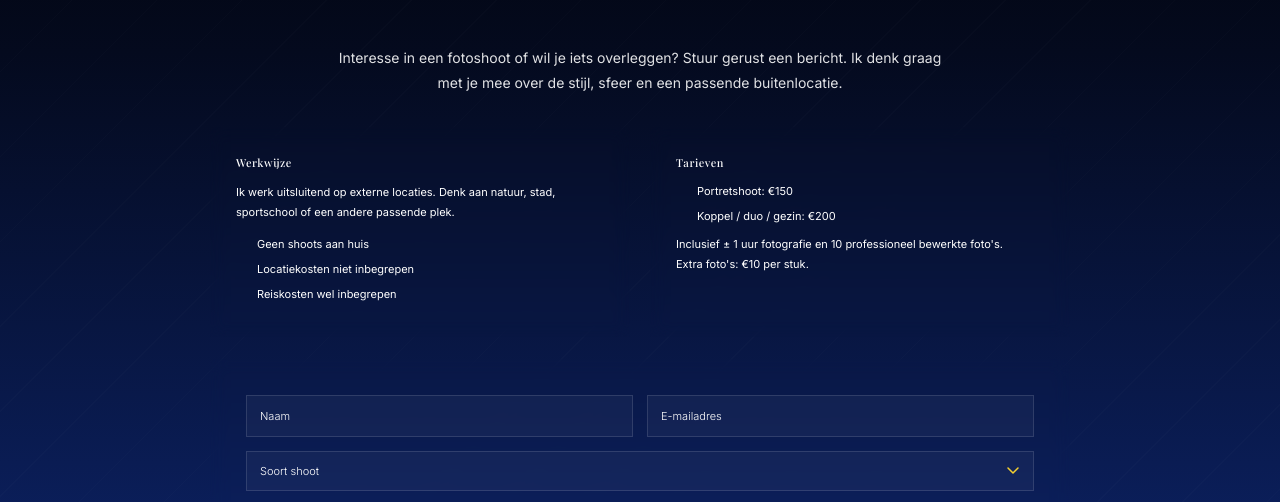
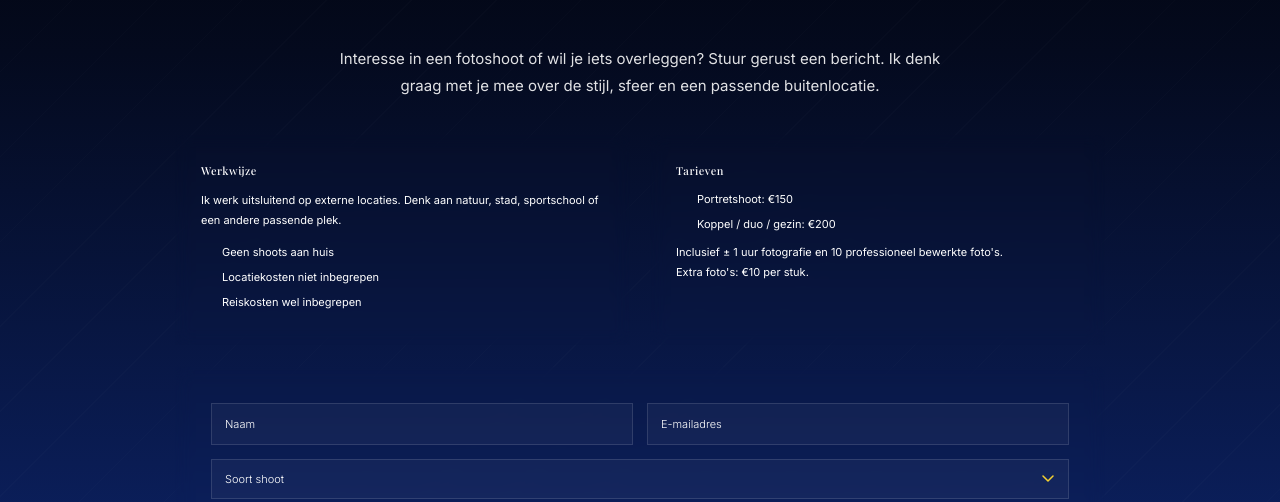
Before and after one commit to fbportretfotograaf/portfolio, a plain HTML site: page contact.html in a window 1280 px wide. Shown: the part 268-770 px from the top of the page. Drawn offline with nearby package versions, Linux system fonts and the light colour scheme.

Commit message:
Refactor contact.html for improved layout and styles
Updated the contact page with new styles and layout adjustments.

```diff
--- a/contact.html
+++ b/contact.html
@@ -105,13 +105,13 @@
     ═══════════════════════════ */
     .page {
       padding-top: calc(var(--nav-h) + 64px);
-      padding-bottom: 40px;
+      padding-bottom: 60px;
       padding-left: 24px;
       padding-right: 24px;
     }
 
     .container {
-      max-width: 860px;
+      max-width: 930px;
       margin: 0 auto;
     }
 
@@ -162,13 +162,13 @@
     .intro {
       text-align: center;
       color: var(--white-40);
-      font-size: 14px;
+      font-size: 15px;
       color: white;
-      font-weight: 400;
+      font-weight: 500;
       opacity: 0.88;
       line-height: 1.8;
       max-width: 620px;
-      margin: 0 auto 32px;
+      margin: 0 auto 36px;
     }
 
 
```
